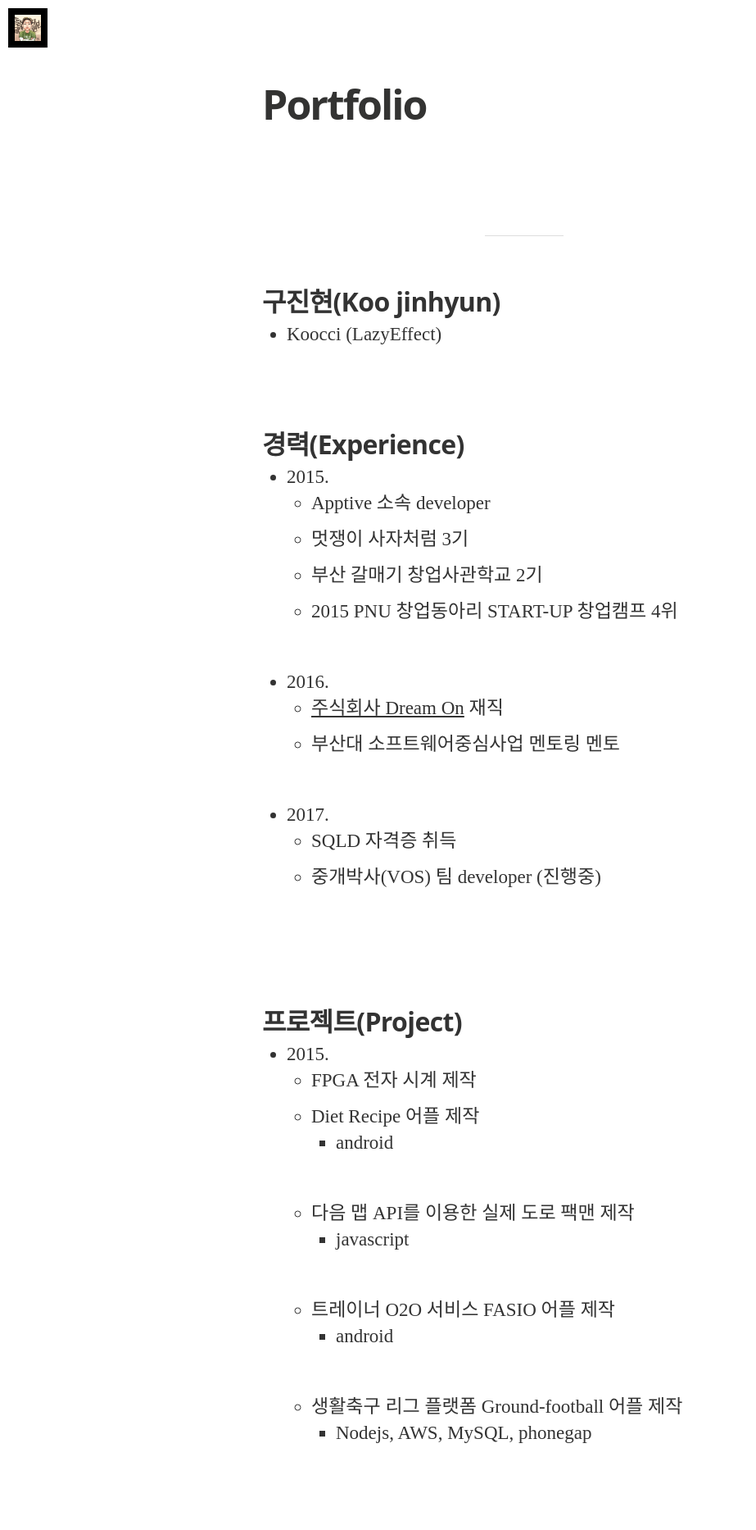
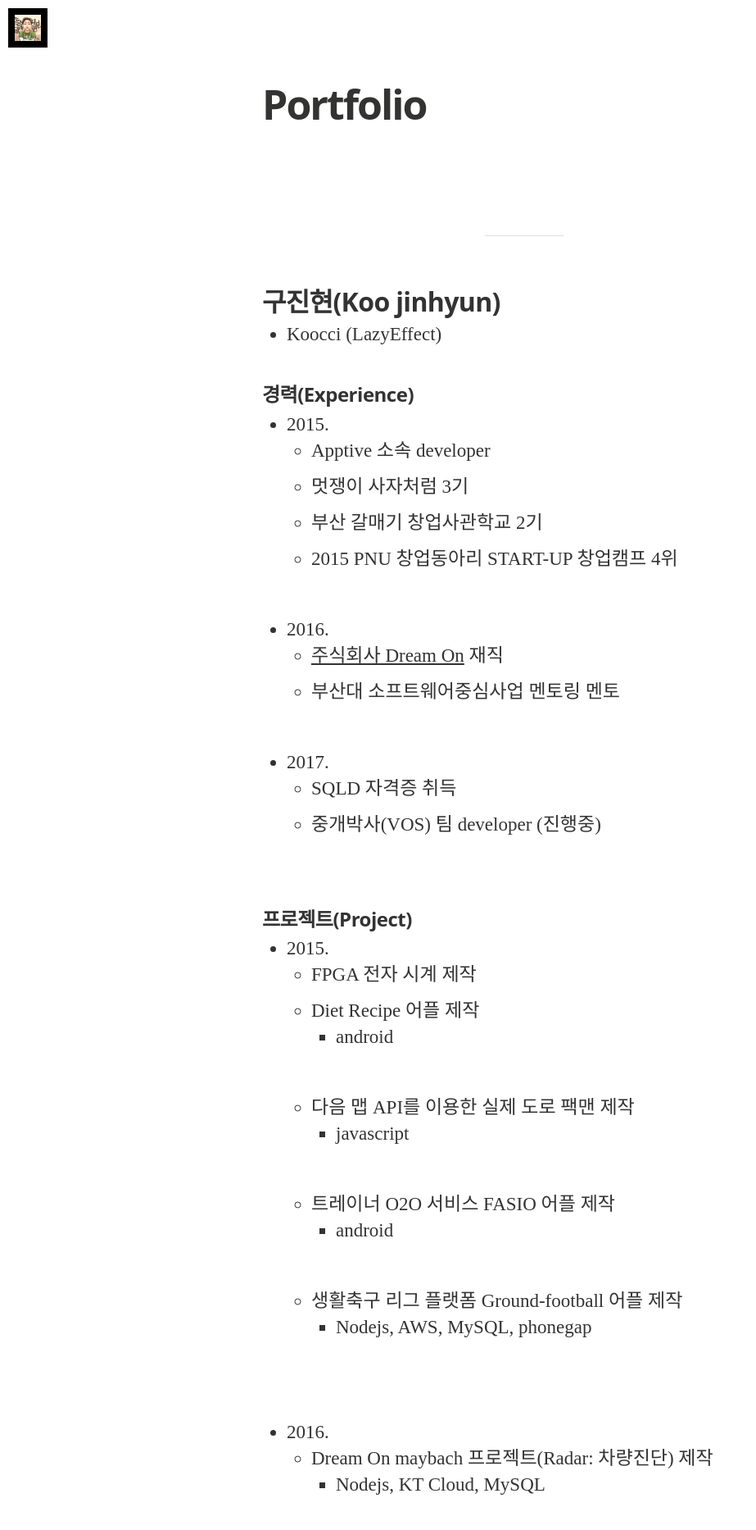
Before and after one commit to koocci/github.io, a Jekyll site: the page built from about.md, in a window 1280 px wide. Shown: the top 1866 px of the page at 82% size, without its empty margins (0-923 px from the left). Built offline with Jekyll 4.4.1, drawn with Linux system fonts in a browser that asks for light colours; nearby versions of some CDN libraries; some web fonts are replaced.

Commit message:
Portfolio font size change

```diff
--- a/about.md
+++ b/about.md
@@ -7,7 +7,7 @@
 ## 구진현(Koo jinhyun)
   * Koocci (LazyEffect)
 
-## 경력(Experience)
+### 경력(Experience)
   * 2015.
     - Apptive 소속 developer
     - 멋쟁이 사자처럼 3기
@@ -20,7 +20,7 @@
     - SQLD 자격증 취득
     - 중개박사(VOS) 팀 developer (진행중)
 
-## 프로젝트(Project)
+### 프로젝트(Project)
   * 2015.
     - FPGA 전자 시계 제작
     - Diet Recipe 어플 제작
@@ -50,15 +50,15 @@
     - 라즈베리파이를 이용한 AI 스피커 개발 (진행중)
       + python
 
-## 기술(Techincal Skills)
+### 기술(Techincal Skills)
   - C, C++
   - javascript, Node.js, Express, AngularJS
   - phonegap, iOnic
   - MySQL, python, AWS
 
-## 학력(Education)
+### 학력(Education)
   * 2011.
     - 부산대학교 정보컴퓨터공학부 재학
 
-## E-MAIL
+### E-MAIL
   * dgmsky1@gmail.com
```
